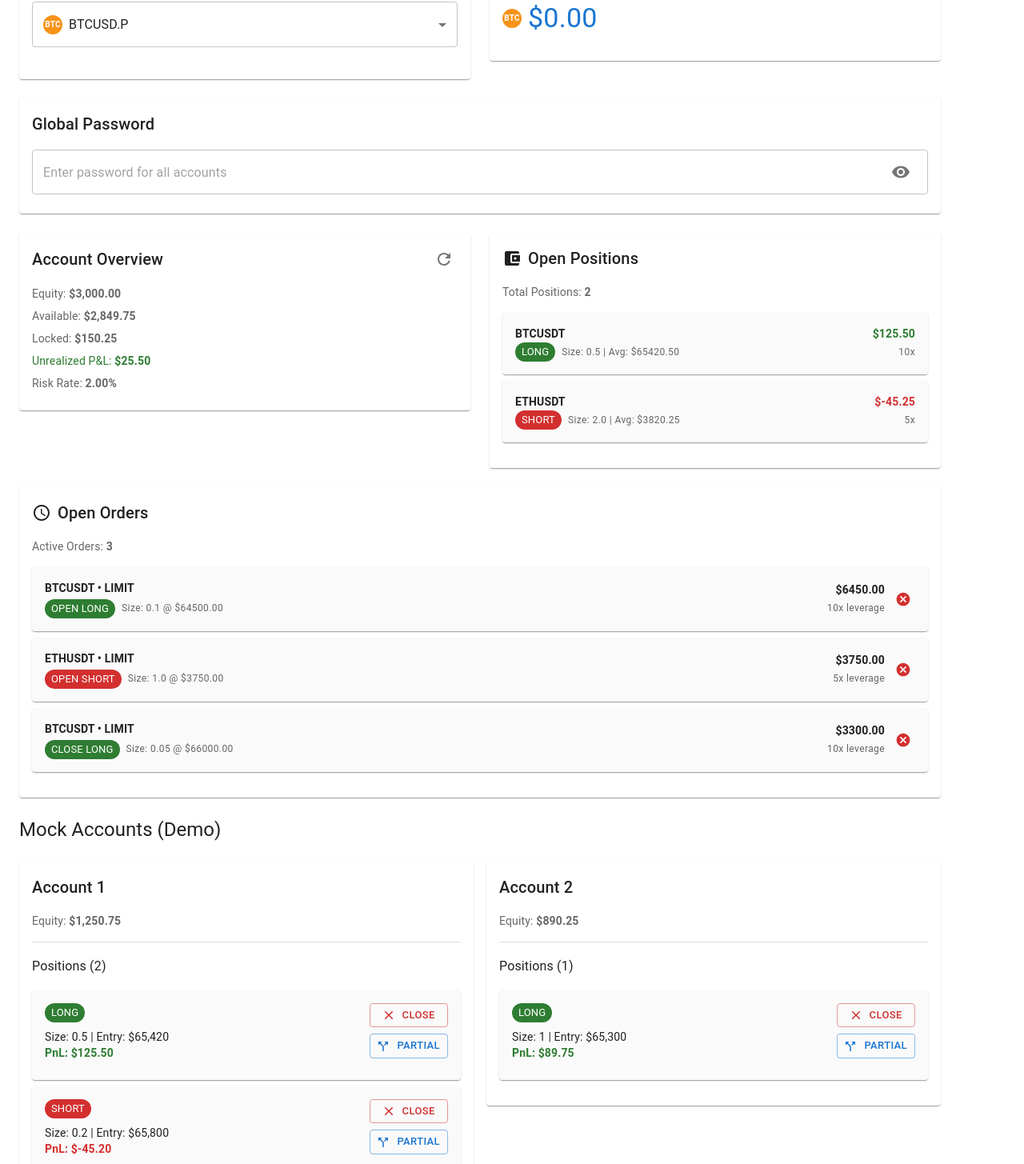
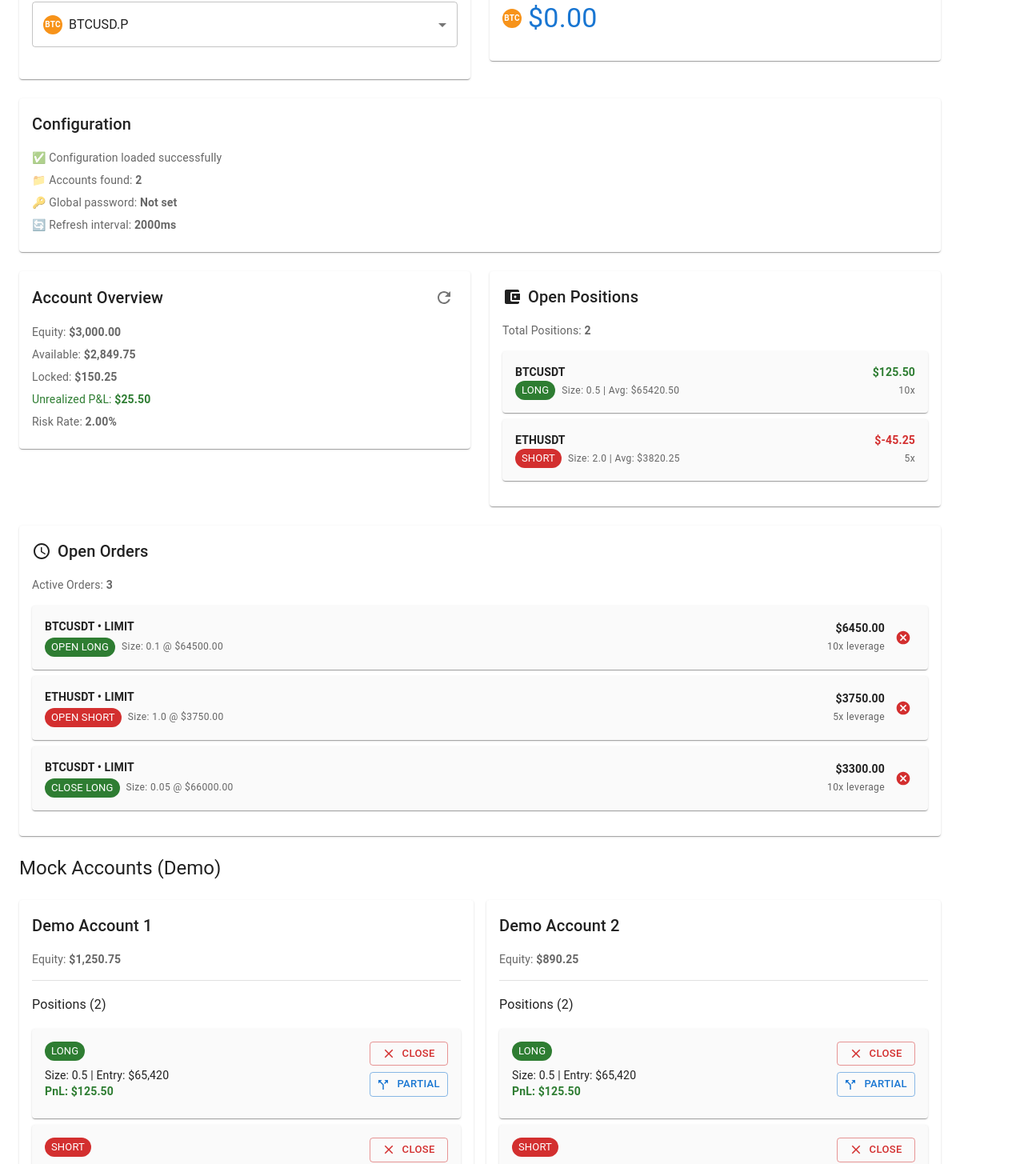
Before and after one commit to erkixyz/bitget-hedger, a React (Vite) app: page / in a window 1280 px wide. Shown: the part 158-1613 px from the top of the page at 80% size. Built offline with nearby package versions, Linux system fonts and the light colour scheme; no server answers.

Commit message:
feat: add configuration management with loading and saving capabilities

```diff
--- a/src/App.tsx
+++ b/src/App.tsx
@@ -1,4 +1,5 @@
 import { useState, useEffect } from 'react';
+import { loadConfig, type Config } from './utils/config';
 import {
   AppBar,
   Toolbar,
@@ -14,7 +15,6 @@ import {
   FormControl,
   Select,
   MenuItem,
-  TextField,
   Divider,
   Chip,
 } from '@mui/material';
@@ -24,8 +24,6 @@ import {
   Settings,
   Close,
   CallSplit,
-  Visibility,
-  VisibilityOff,
   AccountBalanceWallet,
   Refresh,
   Cancel,
@@ -135,8 +133,10 @@ function App() {
   const [currentPrice, setCurrentPrice] = useState(0);
   const [priceData, setPriceData] = useState<{ [key: string]: PriceData }>({});
   const [wsConnected, setWsConnected] = useState(false);
-  const [password, setPassword] = useState('');
-  const [showPassword, setShowPassword] = useState(false);
+
+  // Configuration
+  const [config, setConfig] = useState<Config | null>(null);
+  const [configLoading, setConfigLoading] = useState(true);
 
   // Bitget account data
   const [accountData, setAccountData] = useState<AccountData | null>(null);
@@ -144,27 +144,39 @@ function App() {
   const [orders, setOrders] = useState<Order[]>([]);
   const [accountLoading, setAccountLoading] = useState(false);
 
-  const [accounts, setAccounts] = useState<Account[]>([
-    {
-      id: '1',
-      name: 'Account 1',
-      apiKey: 'your-api-key-1',
-      equity: 1250.75,
-      positions: [
-        { id: 'pos1', side: 'long', size: 0.5, entryPrice: 65420, pnl: 125.5 },
-        { id: 'pos2', side: 'short', size: 0.2, entryPrice: 65800, pnl: -45.2 },
-      ],
-    },
-    {
-      id: '2',
-      name: 'Account 2',
-      apiKey: 'your-api-key-2',
-      equity: 890.25,
-      positions: [
-        { id: 'pos3', side: 'long', size: 1.0, entryPrice: 65300, pnl: 89.75 },
-      ],
-    },
-  ]);
+  const [accounts, setAccounts] = useState<Account[]>([]);
+
+  // Update accounts when config is loaded
+  useEffect(() => {
+    if (config) {
+      const configAccounts: Account[] = config.accounts
+        .filter((acc) => acc.enabled)
+        .map((acc) => ({
+          id: acc.id,
+          name: acc.name,
+          apiKey: acc.apiKey,
+          equity: acc.equity,
+          positions: [
+            // Mock positions for demo - in real app these would come from API
+            {
+              id: `pos${acc.id}-1`,
+              side: 'long' as const,
+              size: 0.5,
+              entryPrice: 65420,
+              pnl: 125.5,
+            },
+            {
+              id: `pos${acc.id}-2`,
+              side: 'short' as const,
+              size: 0.2,
+              entryPrice: 65800,
+              pnl: -45.2,
+            },
+          ],
+        }));
+      setAccounts(configAccounts);
+    }
+  }, [config]);
 
   // Fetch real-time price data using REST API
   useEffect(() => {
@@ -336,6 +348,26 @@ function App() {
     }
   };
 
+  // Load configuration on component mount
+  useEffect(() => {
+    const initConfig = async () => {
+      setConfigLoading(true);
+      try {
+        const loadedConfig = await loadConfig();
+        if (loadedConfig) {
+          setConfig(loadedConfig);
+          setSelectedSymbol(loadedConfig.settings.defaultSymbol);
+        }
+      } catch (error) {
+        console.error('Failed to load configuration:', error);
+      } finally {
+        setConfigLoading(false);
+      }
+    };
+
+    initConfig();
+  }, []);
+
   // Load account data on component mount
   useEffect(() => {
     fetchAccountData();
@@ -499,29 +531,65 @@ function App() {
             </Card>
           </Grid>
 
-          {/* Global Password */}
+          {/* Configuration Status */}
           <Grid size={{ xs: 12 }}>
             <Card>
               <CardContent>
-                <Typography variant="h6" sx={{ mb: 2 }}>
-                  Global Password
-                </Typography>
-                <TextField
-                  fullWidth
-                  type={showPassword ? 'text' : 'password'}
-                  value={password}
-                  onChange={(e) => setPassword(e.target.value)}
-                  placeholder="Enter password for all accounts"
-                  InputProps={{
-                    endAdornment: (
-                      <IconButton
-                        onClick={() => setShowPassword(!showPassword)}
-                      >
-                        {showPassword ? <VisibilityOff /> : <Visibility />}
-                      </IconButton>
-                    ),
+                <Box
+                  sx={{
+                    display: 'flex',
+                    justifyContent: 'space-between',
+                    alignItems: 'center',
+                    mb: 2,
                   }}
-                />
+                >
+                  <Typography variant="h6">Configuration</Typography>
+                  {configLoading && (
+                    <Typography variant="caption" color="text.secondary">
+                      Loading config...
+                    </Typography>
+                  )}
+                </Box>
+
+                {config ? (
+                  <Box>
+                    <Typography
+                      variant="body2"
+                      color="text.secondary"
+                      sx={{ mb: 1 }}
+                    >
+                      ✅ Configuration loaded successfully
+                    </Typography>
+                    <Typography
+                      variant="body2"
+                      color="text.secondary"
+                      sx={{ mb: 1 }}
+                    >
+                      📁 Accounts found:{' '}
+                      <strong>{config.accounts.length}</strong>
+                    </Typography>
+                    <Typography
+                      variant="body2"
+                      color="text.secondary"
+                      sx={{ mb: 1 }}
+                    >
+                      🔑 Global password:{' '}
+                      <strong>
+                        {config.globalPassword ? '***configured***' : 'Not set'}
+                      </strong>
+                    </Typography>
+                    <Typography variant="body2" color="text.secondary">
+                      🔄 Refresh interval:{' '}
+                      <strong>{config.settings.refreshInterval}ms</strong>
+                    </Typography>
+                  </Box>
+                ) : (
+                  <Typography variant="body2" color="text.secondary">
+                    {configLoading
+                      ? 'Loading configuration...'
+                      : '❌ No configuration found'}
+                  </Typography>
+                )}
               </CardContent>
             </Card>
           </Grid>
--- /dev/null
+++ b/src/utils/config.ts
@@ -0,0 +1,94 @@
+// Configuration types
+export interface ConfigAccount {
+  id: string;
+  name: string;
+  apiKey: string;
+  apiSecret: string;
+  passphrase: string;
+  equity: number;
+  enabled: boolean;
+}
+
+export interface Config {
+  globalPassword: string;
+  accounts: ConfigAccount[];
+  settings: {
+    apiBaseUrl: string;
+    refreshInterval: number;
+    defaultSymbol: string;
+  };
+}
+
+// Load configuration from config.json
+export const loadConfig = async (): Promise<Config | null> => {
+  try {
+    const response = await fetch('/config.json');
+    if (!response.ok) {
+      console.warn('Config file not found, using fallback configuration');
+      return getFallbackConfig();
+    }
+    const config: Config = await response.json();
+    return config;
+  } catch (error) {
+    console.error('Error loading config:', error);
+    return getFallbackConfig();
+  }
+};
+
+// Fallback configuration when config.json is not available
+const getFallbackConfig = (): Config => ({
+  globalPassword: '',
+  accounts: [
+    {
+      id: '1',
+      name: 'Demo Account 1',
+      apiKey: 'demo-api-key-1',
+      apiSecret: 'demo-api-secret-1',
+      passphrase: 'demo-passphrase-1',
+      equity: 1250.75,
+      enabled: true,
+    },
+    {
+      id: '2',
+      name: 'Demo Account 2',
+      apiKey: 'demo-api-key-2',
+      apiSecret: 'demo-api-secret-2',
+      passphrase: 'demo-passphrase-2',
+      equity: 890.25,
+      enabled: true,
+    },
+  ],
+  settings: {
+    apiBaseUrl: 'https://api.bitget.com',
+    refreshInterval: 2000,
+    defaultSymbol: 'BTCUSD.P',
+  },
+});
+
+// Save configuration back to config.json (for development purposes)
+export const saveConfig = async (config: Config): Promise<boolean> => {
+  try {
+    // In a real production app, this would need a backend endpoint
+    // For development, we can't write directly to files from browser
+    console.log('Configuration to save:', config);
+    localStorage.setItem('bitget-config', JSON.stringify(config));
+    return true;
+  } catch (error) {
+    console.error('Error saving config:', error);
+    return false;
+  }
+};
+
+// Load from localStorage as fallback
+export const loadConfigFromStorage = (): Config | null => {
+  try {
+    const stored = localStorage.getItem('bitget-config');
+    if (stored) {
+      return JSON.parse(stored);
+    }
+    return null;
+  } catch (error) {
+    console.error('Error loading config from storage:', error);
+    return null;
+  }
+};
```
Also changed, not shown: config.example.json (added, +28 -0 lines), 2 other files (tests, documents, lock files or other folders).
